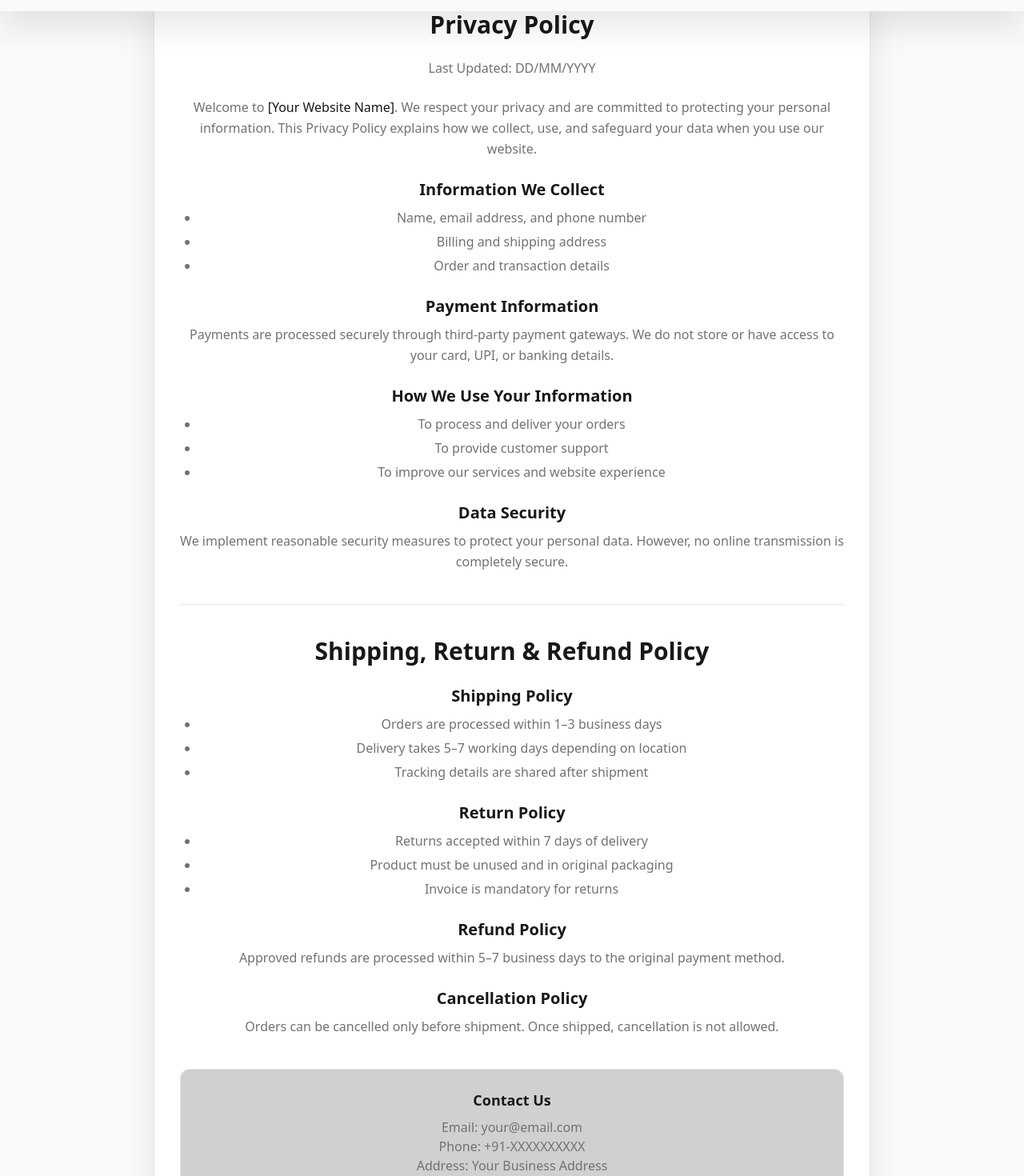
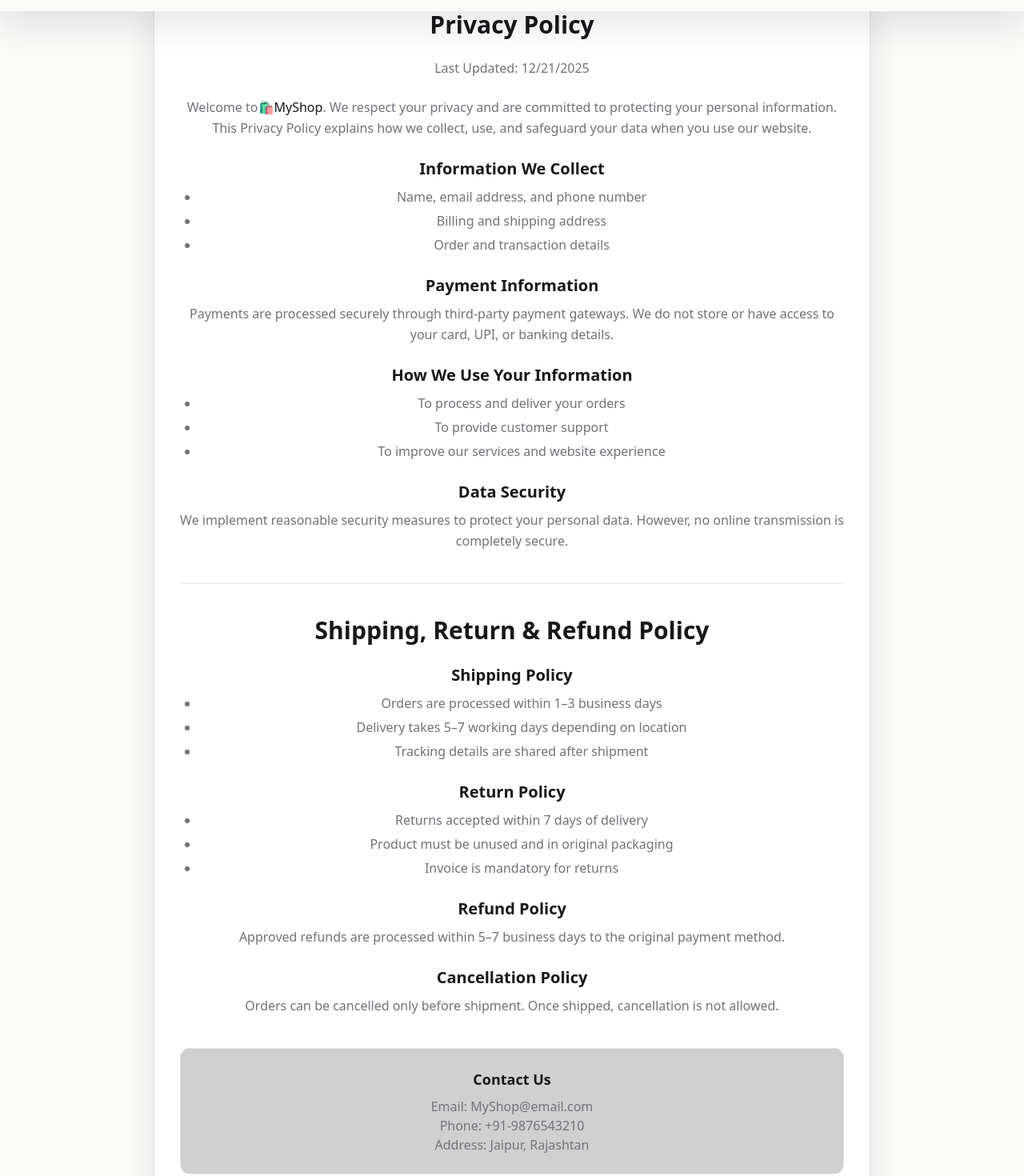
Before and after one commit to ajitdevv/myshop, a React (Vite) app: page /privacy-policy in a window 1280 px wide. Shown: the part 60-1530 px from the top of the page at 80% size. Built offline with nearby package versions, Linux system fonts and the light colour scheme.

Commit message:
Add trem and conditisions

```diff
--- a/src/Pages/PolicyPage.jsx
+++ b/src/Pages/PolicyPage.jsx
@@ -1,17 +1,17 @@
-import {Link} from "react-router-dom"
+
 function PrivacyPolicy() {
   return (
     <div className="min-h-screen bg-background text-foreground px-4 py-10">
       <div className="mx-auto max-w-4xl rounded-2xl bg-card p-8 shadow-(--shadow) border border-border">
         <h1 className="text-3xl font-semibold mb-6">Privacy Policy</h1>
 
-        <p className="text-muted mb-6">Last Updated: DD/MM/YYYY</p>
+        <p className="text-muted mb-6">Last Updated: 12/21/2025</p>
 
         <section className="space-y-6 text-muted leading-relaxed">
           <p>
-            Welcome to{" "}
+            Welcome to
             <span className="font-medium text-foreground">
-              [Your Website Name]
+               🛍️MyShop
             </span>
             . We respect your privacy and are committed to protecting your
             personal information. This Privacy Policy explains how we collect,
@@ -117,9 +117,9 @@ function PrivacyPolicy() {
             Contact Us
           </h2>
           <p className="text-muted">
-            Email: your@email.com <br />
-            Phone: +91-XXXXXXXXXX <br />
-            Address: Your Business Address
+            Email: MyShop@email.com <br />
+            Phone: +91-9876543210 <br />
+            Address: Jaipur, Rajashtan
           </p>
         </div>
       </div>
```
